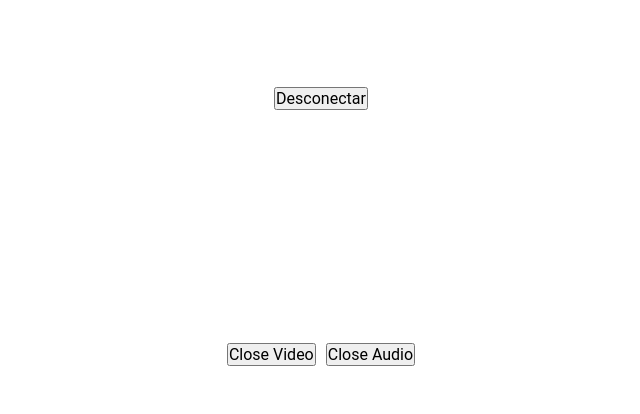
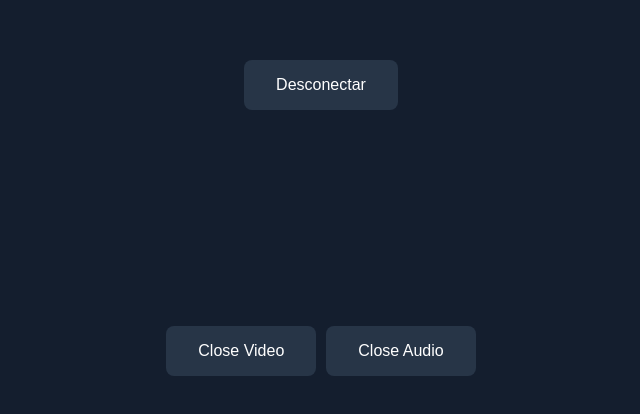
Before and after one commit to mvgoliveira/ByteChat, a React (Create React App) app in the folder frontend/: page /room/1 in a window 1280 px wide. Shown: the part 290-704 px from the top of the page, without its empty margins (319-959 px from the left). Built offline with nearby package versions, Linux system fonts and the light colour scheme.

Commit message:
Fixed room page configurations

```diff
--- a/frontend/src/CustomSwitch.js
+++ b/frontend/src/CustomSwitch.js
@@ -3,7 +3,7 @@ import { GlobalStyle } from './styles/global';
 
 import { Home } from './pages/Home';
 import { Login } from './pages/Login';
-import { Room } from './pages/room';
+import { Room } from './pages/Room';
 
 export function CustomSwitch() {
   return (
--- a/frontend/src/pages/Room/index.js
+++ b/frontend/src/pages/Room/index.js
@@ -1,3 +1,4 @@
+import { useRoom } from "../../hooks/useRoom";
 import { Container } from "./styles";
 
 export function Room({match}) {
--- a/frontend/src/pages/Room/styles.js
+++ b/frontend/src/pages/Room/styles.js
@@ -9,7 +9,7 @@ export const Container = styled.div`
   flex-direction: column;
   align-items: center;
   justify-content: center;
-  background-color: var(--main-dark);
+  background-color: #141E2E;
 
   .videos_group {
     flex-grow: 0.6;
@@ -60,6 +60,38 @@ export const Container = styled.div`
     }
   }
 
+  button {
+    display: inline-block;
+    border: none;
+    border-radius: 8px;
+    padding: 1rem 2rem;
+    margin: 0;
+    text-decoration: none;
+    background: #273547;
+    color: #ffffff;
+    font-family: sans-serif;
+    font-size: 1rem;
+    cursor: pointer;
+    text-align: center;
+    transition: background 250ms ease-in-out, transform 150ms ease;
+    -webkit-appearance: none;
+    -moz-appearance: none;
+  }
+
+  button:hover,
+  button:focus {
+      background: #0053ba;
+  }
+
+  button:focus {
+    outline: 1px solid #fff;
+    outline-offset: -4px;
+  }
+
+  button:active {
+    transform: scale(0.99);
+  }
+
   @media (max-width: 700px) {
     video {
       height: auto;
```
